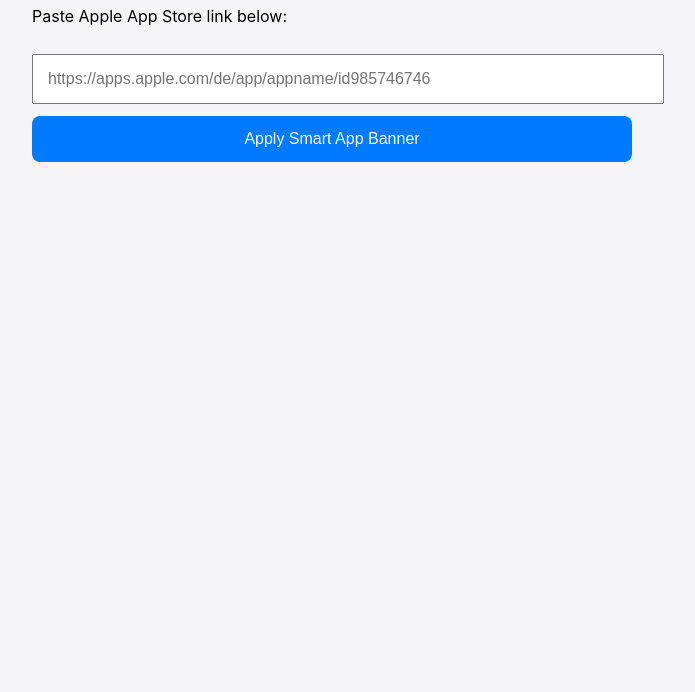
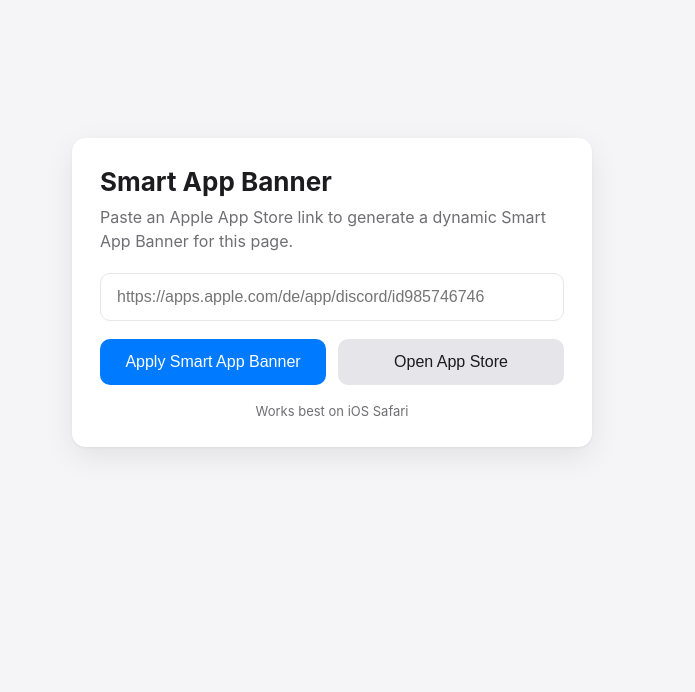
Before and after one commit to ilyswch/tstdynamicsab, a plain HTML site: page index.html in a window 1280 px wide. Shown: the part 108-800 px from the top of the page, without its empty margins (308-1003 px from the left). Drawn offline with Linux system fonts and the light colour scheme.

Commit message:
Update index.html

```diff
--- a/index.html
+++ b/index.html
@@ -2,7 +2,7 @@
 <html lang="en">
 <head>
   <meta charset="UTF-8" />
-  <title>Dynamic SAB Gen</title>
+  <title>Smart App Banner Generator</title>
   <meta name="viewport" content="width=device-width, initial-scale=1.0">
 
   <!-- Smart App Banner (injected on reload) -->
@@ -15,49 +15,146 @@
       if (appId) {
         const meta = document.createElement("meta");
         meta.name = "apple-itunes-app";
-        meta.content = `app-id=${appId}` + (appArgument ? `, app-argument=${appArgument}` : "");
+        meta.content =
+          `app-id=${appId}` +
+          (appArgument ? `, app-argument=${appArgument}` : "");
         document.head.appendChild(meta);
       }
     })();
   </script>
 
   <style>
-    body {
-      font-family: -apple-system, BlinkMacSystemFont, sans-serif;
-      background: #f5f5f7;
-      padding: 32px;
-      max-width: 600px;
-      margin: auto;
+    :root {
+      --primary: #007aff;
+      --secondary: #e5e5ea;
+      --background: #f5f5f7;
+      --card-bg: #ffffff;
+      --text: #1c1c1e;
+      --subtle: #6e6e73;
+      --radius: 14px;
     }
 
-    input, button {
+    * {
+      box-sizing: border-box;
+    }
+
+    body {
+      margin: 0;
+      font-family: -apple-system, BlinkMacSystemFont, "Segoe UI", Roboto, sans-serif;
+      background: var(--background);
+      color: var(--text);
+      min-height: 100vh;
+      display: flex;
+      align-items: center;
+      justify-content: center;
+      padding: 24px;
+    }
+
+    .card {
       width: 100%;
-      padding: 14px;
-      margin-top: 12px;
+      max-width: 520px;
+      background: var(--card-bg);
+      border-radius: var(--radius);
+      padding: 28px;
+      box-shadow:
+        0 10px 30px rgba(0, 0, 0, 0.08),
+        0 1px 3px rgba(0, 0, 0, 0.05);
+    }
+
+    h1 {
+      font-size: 26px;
+      margin: 0 0 8px;
+    }
+
+    p {
+      margin: 0 0 20px;
+      color: var(--subtle);
+      line-height: 1.5;
+    }
+
+    input {
+      width: 100%;
+      padding: 14px 16px;
       font-size: 16px;
+      border-radius: 10px;
+      border: 1px solid var(--secondary);
+      outline: none;
+    }
+
+    input:focus {
+      border-color: var(--primary);
+    }
+
+    .button-row {
+      display: flex;
+      gap: 12px;
+      margin-top: 18px;
     }
 
     button {
-      background: #007aff;
-      color: white;
+      flex: 1;
+      padding: 14px 16px;
+      font-size: 16px;
+      border-radius: 10px;
       border: none;
-      border-radius: 8px;
       cursor: pointer;
+      font-weight: 500;
+      transition: transform 0.05s ease, opacity 0.15s ease;
+    }
+
+    button:active {
+      transform: scale(0.98);
+    }
+
+    .primary {
+      background: var(--primary);
+      color: #fff;
+    }
+
+    .secondary {
+      background: var(--secondary);
+      color: var(--text);
+    }
+
+    footer {
+      margin-top: 18px;
+      font-size: 13px;
+      color: var(--subtle);
+      text-align: center;
     }
   </style>
 </head>
 
 <body>
-  <h1>SAP GEN</h1>
-  <p>Paste Apple App Store link below:</p>
+  <div class="card">
+    <h1>Smart App Banner</h1>
+    <p>
+      Paste an Apple App Store link to generate a dynamic Smart App Banner
+      for this page.
+    </p>
 
-  <input
-    id="appStoreUrl"
-    type="url"
-    placeholder="https://apps.apple.com/de/app/appname/id985746746"
-  />
+    <input
+      id="appStoreUrl"
+      type="url"
+      placeholder="https://apps.apple.com/de/app/discord/id985746746"
+    />
 
-  <button onclick="applySmartBanner()">Apply Smart App Banner</button>
+    <div class="button-row">
+      <button class="primary" onclick="applySmartBanner()">
+        Apply Smart App Banner
+      </button>
+
+      <button
+        class="secondary"
+        onclick="openAppStore()">
+        Open App Store
+      </button>
+    </div>
+
+    <footer>
+      Works best on iOS Safari
+    </footer>
+  </div>
 
   <script>
     function applySmartBanner() {
@@ -80,19 +177,21 @@
 
         const appId = appIdMatch[1];
 
-        // Use current page as app-argument (can be customized)
+        // Use current page as app-argument
         const appArgument = encodeURIComponent(window.location.origin);
 
-        // Reload page with parameters
         const newUrl =
           `${window.location.pathname}?appId=${appId}&appArgument=${appArgument}`;
 
         window.location.href = newUrl;
-
       } catch (e) {
         alert("Invalid URL format");
       }
     }
+
+    function openAppStore() {
+      window.open("https://apps.apple.com", "_blank", "noopener,noreferrer");
+    }
   </script>
 </body>
 </html>
```
